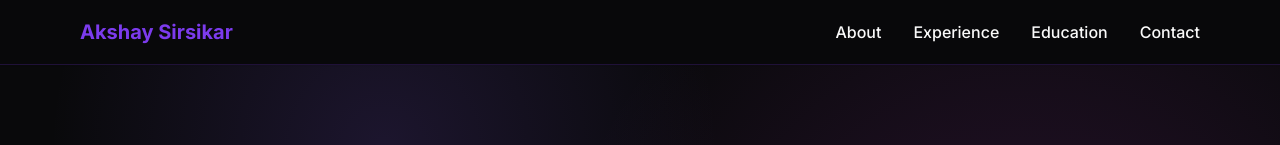
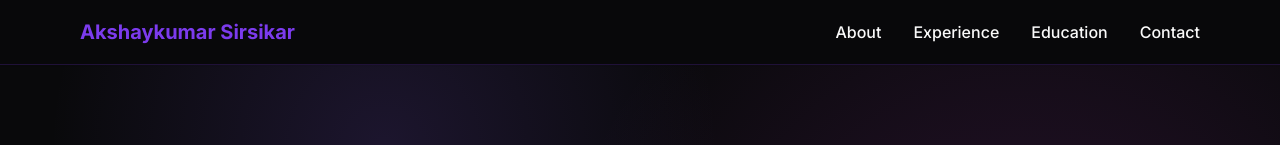
Before and after one commit to SirsikarAkshay/swiss-software-scribe, a React (Vite) app: page / in a window 1280 px wide. Shown: the top 145 px of the page. Built offline with nearby package versions, Linux system fonts and the light colour scheme.

Commit message:
Update Header.tsx

```diff
--- a/src/components/Header.tsx
+++ b/src/components/Header.tsx
@@ -26,7 +26,7 @@ const Header = () => {
         <div className="flex justify-between items-center h-16">
           <div className="flex-shrink-0">
             <a href="#" className="text-xl font-bold text-primary">
-              Akshay Sirsikar
+              Akshaykumar Sirsikar
             </a>
           </div>
 
```
